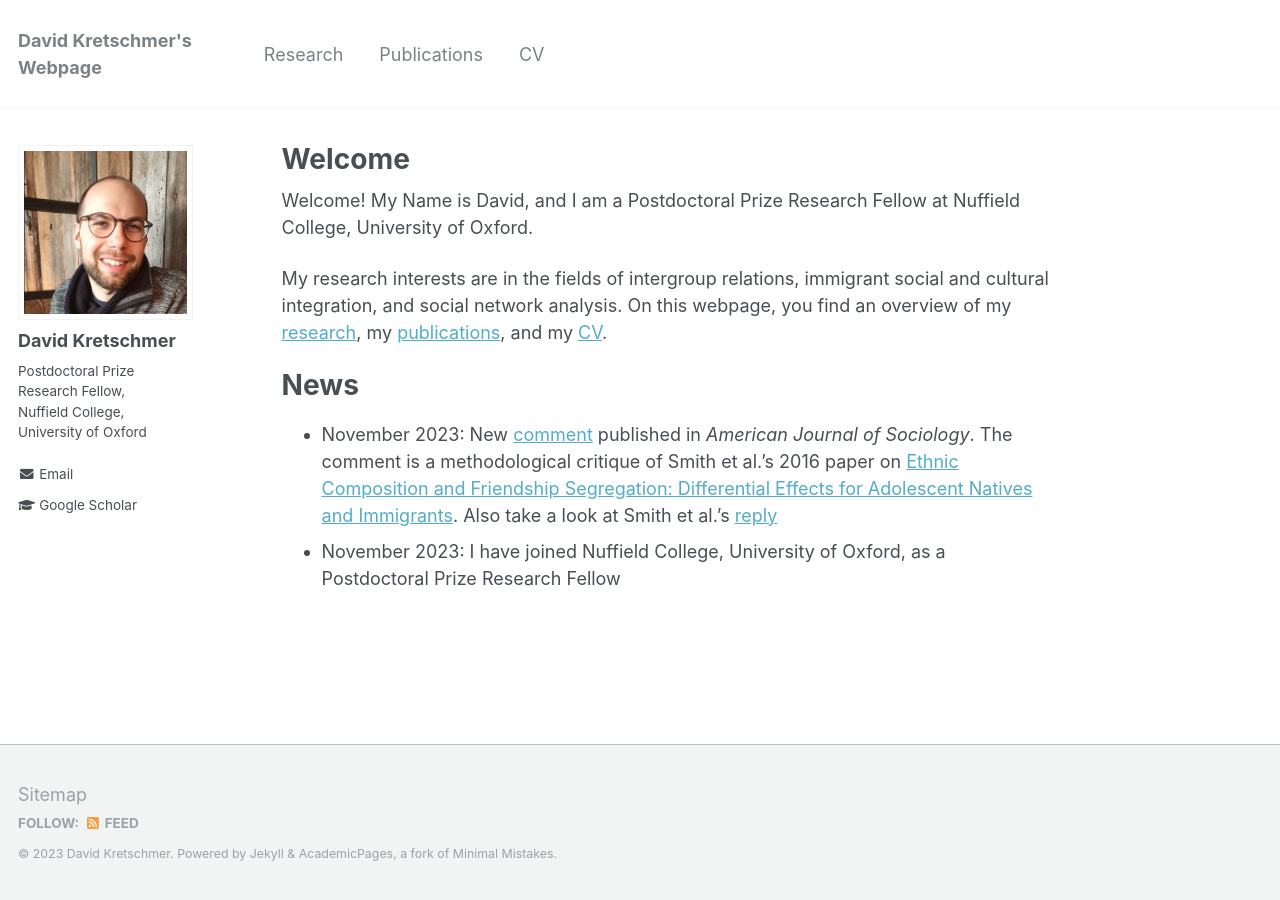
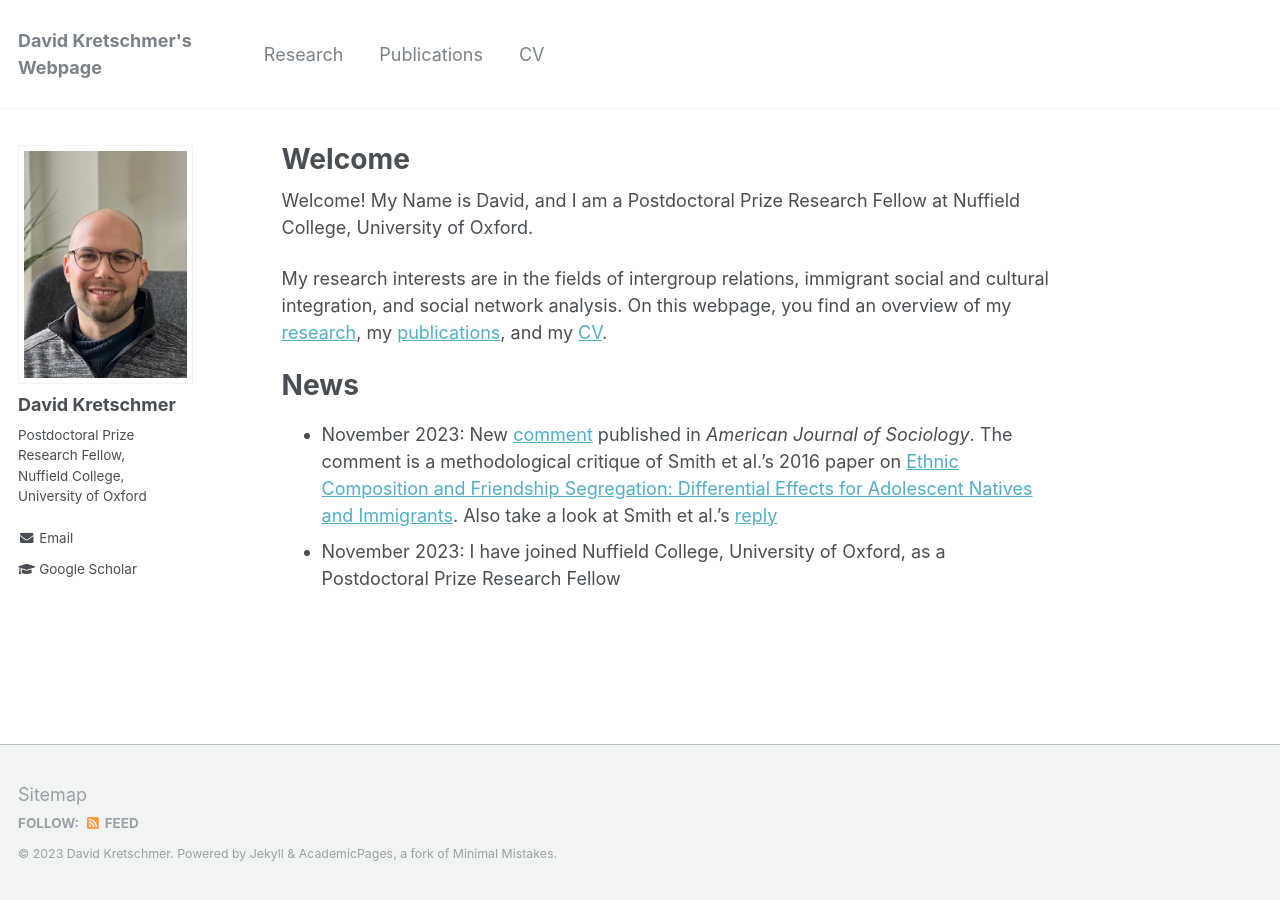
Before and after one commit to DavidKretschmer/davidkretschmer.github.io, a Jekyll site: the page built from _pages/about.md, in a window 1280 px wide. Built offline with Jekyll 4.4.1, drawn with Linux system fonts in a browser that asks for light colours.

Commit message:
Commit new pic

```diff
--- a/_config.yml
+++ b/_config.yml
@@ -81,7 +81,7 @@ analytics:
 # Site Author
 author:
   name             : "David Kretschmer"
-  avatar           : "test-pic.jpg"
+  avatar           : "IMG_8507.jpg"
   bio              : "Postdoctoral Prize<br>
                       Research Fellow,<br>
                       Nuffield College,<br>
```
Also changed, not shown: images/IMG_8507.jpg (added), 1 other file.
